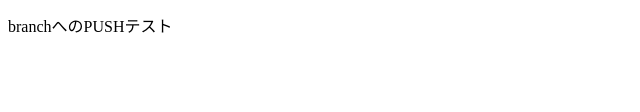
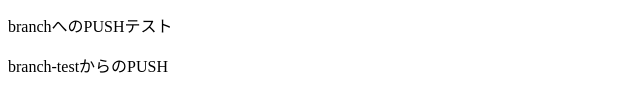
Before and after one commit to felica-git-test/git-test, a plain HTML site: page index.html in a window 1280 px wide. Shown: the part 156-268 px from the top of the page, without its empty margins (0-640 px from the left). Drawn offline with Linux system fonts and the light colour scheme.

Commit message:
テスト１

```diff
--- a/index.html
+++ b/index.html
@@ -10,5 +10,6 @@
   <p>このファイルはGit練習用です</p>
   <p>リモートリポジトリへのPUSHテストです</p>
   <p>branchへのPUSHテスト</p>
+  <p>branch-testからのPUSH</p>
 </body>
 </html>
```
